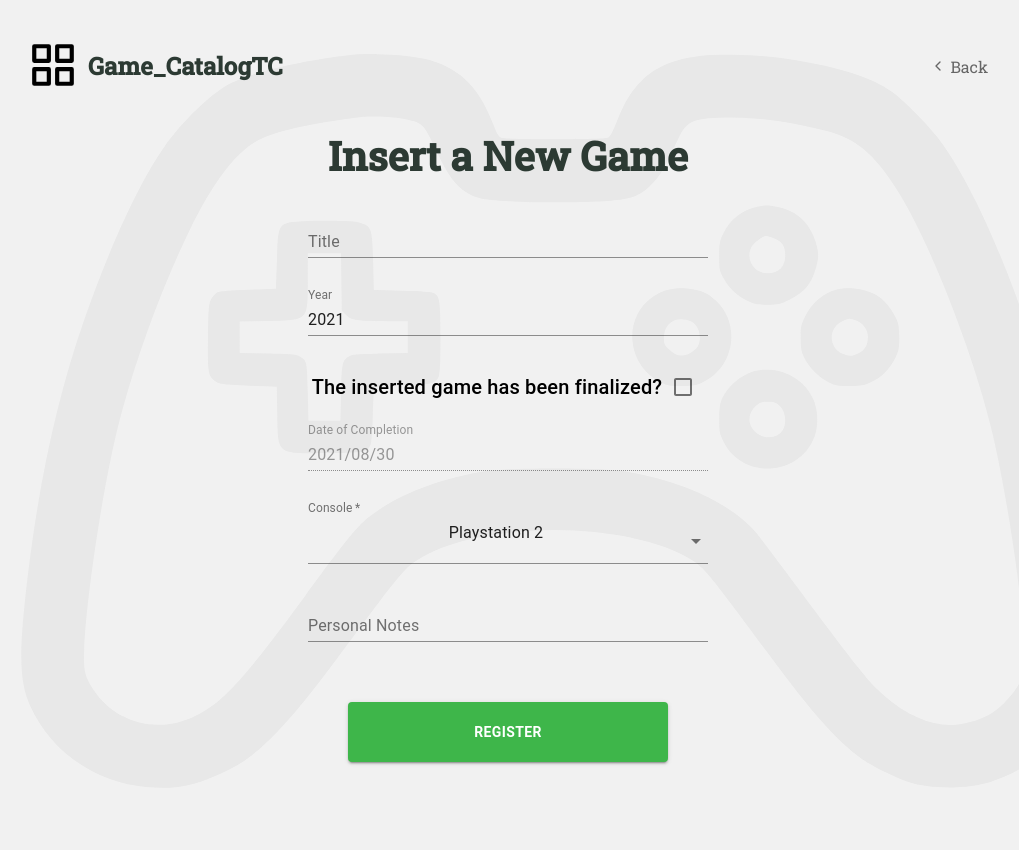
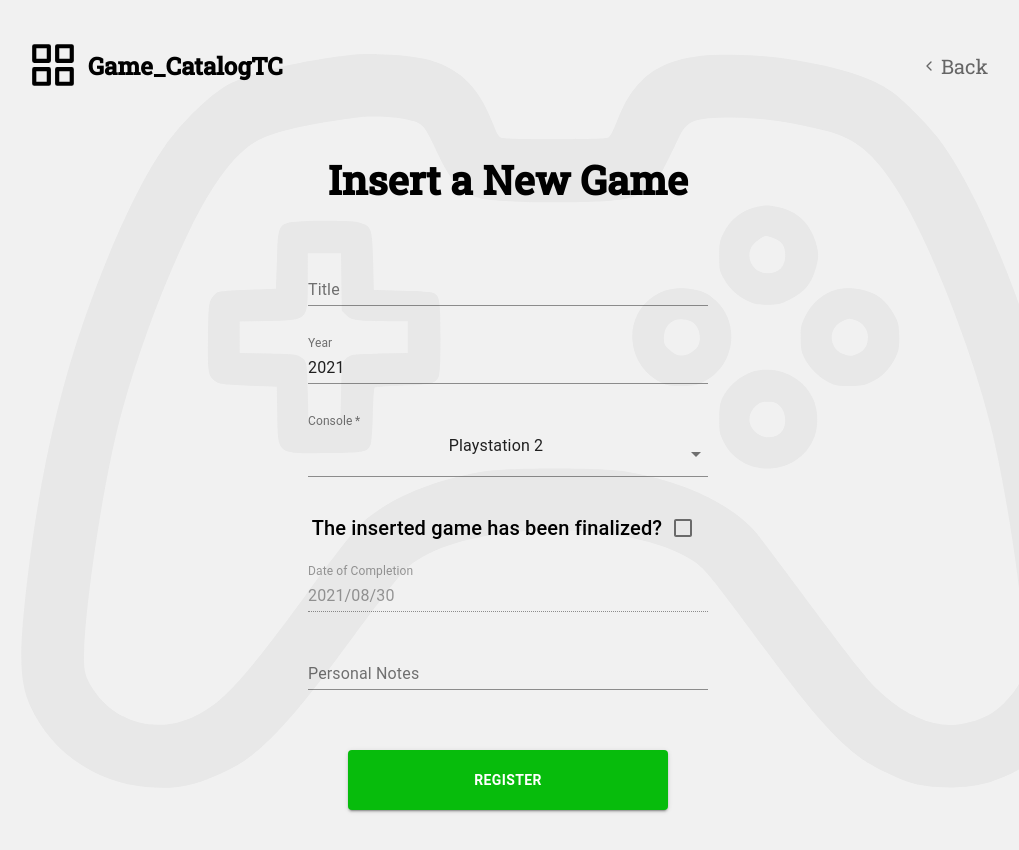
Before and after one commit to romuloqaz/TranslucentTest, a React (Create React App) app in the folder game-catalog-front-end/: page /repository in a window 1280 px wide. Shown: the whole page, without its empty margins (132-1151 px from the left). Before the commit the page ends 802 px from the top, so only its background shows below. Built offline with nearby package versions, Linux system fonts and the light colour scheme.

Commit message:
Inserting current date validation, toast insertion and page style adjustments

```diff
--- a/game-catalog-front-end/package.json
+++ b/game-catalog-front-end/package.json
@@ -21,6 +21,7 @@
     "axios": "^0.21.1",
     "date-fns": "^2.0.0-beta.5",
     "formik": "^2.2.9",
+    "react-toastify": "5.5.0",
     "polished": "^4.1.3",
     "react": "^17.0.2",
     "react-dom": "^17.0.2",
--- a/game-catalog-front-end/src/pages/Catalog/index.tsx
+++ b/game-catalog-front-end/src/pages/Catalog/index.tsx
@@ -2,11 +2,13 @@ import React, { useEffect, useState } from 'react';
 import { FiChevronRight, FiGrid, FiPlus } from 'react-icons/fi';
 import { useDispatch, useSelector } from 'react-redux';
 import { Link } from 'react-router-dom';
+import { ToastContainer } from 'react-toastify';
 
 import IGame from '../../models/IGame';
 import { fetchGamesRequest } from '../../store/games/gamesActions';
 import { RootState } from '../../store/rootReducer';
 import { Title, Form, Repositories, Logo, Error } from './styles';
+import 'react-toastify/dist/ReactToastify.css';
 
 const Catalog: React.FC = () => {
   const [searchTextGame, setSearchTextGame] = useState<string>('');
@@ -106,6 +108,7 @@ const Catalog: React.FC = () => {
             ))}
           </Repositories>
         )}
+        <ToastContainer autoClose={4000} />
       </div>
     </>
   );
--- a/game-catalog-front-end/src/pages/Catalog/styles.ts
+++ b/game-catalog-front-end/src/pages/Catalog/styles.ts
@@ -7,23 +7,21 @@ interface FormProps {
 
 export const Title = styled.h1`
   font-size: 48px;
-  color: #2c3a33;
   max-width: 450px;
   line-height: 56px;
-  margin-top: 80px;
+  margin-top: 60px;
 `;
 
 export const Logo = styled.div`
   display: flex;
 
   h2 {
-    color: #2c3a33;
     margin: 10px;
   }
 `;
 
 export const Form = styled.form<FormProps>`
-  margin-top: 40px;
+  margin-top: 30px;
   max-width: 700px;
   display: flex;
 
@@ -33,12 +31,11 @@ export const Form = styled.form<FormProps>`
     padding: 0 24px;
     border: 0;
     border-radius: 5px;
-    color: #2c3a33;
     border: 2px solid #fff;
     ${(props) =>
       props.hasError &&
       css`
-        border-color: #c53030;
+        border-color: #f44336;
       `}
     &::placeholder {
       color: #a8a8b3;
@@ -48,7 +45,7 @@ export const Form = styled.form<FormProps>`
   button {
     width: 90px;
     height: 90px;
-    background: #3eb64a;
+    background: #07bc0c;
     border: 0;
     border-radius: 50%;
     margin-left: 5px;
@@ -63,12 +60,12 @@ export const Form = styled.form<FormProps>`
 
 export const Error = styled.span`
   display: block;
-  color: #c53030;
+  color: #f44336;
   margin-top: 8px;
 `;
 
 export const Repositories = styled.div`
-  margin-top: 80px;
+  margin-top: 30px;
   max-width: 700px;
 
   div {
@@ -98,7 +95,6 @@ export const Repositories = styled.div`
 
     strong {
       font-size: 24px;
-      color: #3d3d4d;
     }
 
     p {
--- a/game-catalog-front-end/src/pages/Repository/index.tsx
+++ b/game-catalog-front-end/src/pages/Repository/index.tsx
@@ -9,11 +9,13 @@ import {
 } from '@material-ui/core';
 import { DatePicker, MuiPickersUtilsProvider } from '@material-ui/pickers';
 import { useFormik } from 'formik';
-import React, { useState, useEffect } from 'react';
+import React, { useState } from 'react';
 import { FiChevronLeft, FiGrid } from 'react-icons/fi';
 import { useDispatch } from 'react-redux';
 import { Link, useHistory } from 'react-router-dom';
+import { ToastContainer } from 'react-toastify';
 import * as yup from 'yup';
+import 'react-toastify/dist/ReactToastify.css';
 
 import IGame from '../../models/IGame';
 import { addGamesRequest } from '../../store/games/gamesActions';
@@ -23,6 +25,7 @@ const Repository: React.FC = () => {
   const dispatch = useDispatch();
   const history = useHistory();
   const [selectedDate, handleDateChange] = useState(new Date());
+  const currentDate = new Date();
 
   const formik = useFormik({
     initialValues: {
@@ -104,30 +107,6 @@ const Repository: React.FC = () => {
             error={formik.touched.year && Boolean(formik.errors.year)}
             helperText={formik.touched.year && formik.errors.year}
           />
-          <Grid container justifyContent="center">
-            <Typography variant="h6">
-              The inserted game has been finalized?
-            </Typography>
-            <Checkbox
-              name="completed"
-              value={formik.values.completed}
-              onChange={formik.handleChange}
-              color="primary"
-            />
-          </Grid>
-          <MuiPickersUtilsProvider utils={DateFnsUtils}>
-            <DatePicker
-              format="yyyy/MM/dd"
-              minDate="1969-31-12"
-              maxDate="2021-09-03"
-              value={selectedDate}
-              onChange={handleDateChange}
-              fullWidth
-              name="dateOfCompletion"
-              label="Date of Completion"
-              disabled={!formik.values.completed}
-            />
-          </MuiPickersUtilsProvider>
           <TextField
             name="console"
             label="Console"
@@ -148,6 +127,30 @@ const Repository: React.FC = () => {
             <MenuItem value="XBOX SERIES">Xbox Series</MenuItem>
             <MenuItem value="PC">PC</MenuItem>
           </TextField>
+          <Grid container justifyContent="center">
+            <Typography variant="h6">
+              The inserted game has been finalized?
+            </Typography>
+            <Checkbox
+              name="completed"
+              value={formik.values.completed}
+              onChange={formik.handleChange}
+              color="primary"
+            />
+          </Grid>
+          <MuiPickersUtilsProvider utils={DateFnsUtils}>
+            <DatePicker
+              format="yyyy/MM/dd"
+              minDate="1969-31-12"
+              maxDate={currentDate}
+              value={selectedDate}
+              onChange={handleDateChange}
+              fullWidth
+              name="dateOfCompletion"
+              label="Date of Completion"
+              disabled={!formik.values.completed}
+            />
+          </MuiPickersUtilsProvider>
           <TextField
             fullWidth
             id="personalNotes"
@@ -169,6 +172,7 @@ const Repository: React.FC = () => {
           </Button>
         </form>
       </Container>
+      <ToastContainer autoClose={4000} />
     </>
   );
 };
--- a/game-catalog-front-end/src/pages/Repository/styles.ts
+++ b/game-catalog-front-end/src/pages/Repository/styles.ts
@@ -13,6 +13,7 @@ export const Header = styled.header`
     text-decoration: none;
     color: #666;
     transition: color 0.2s;
+    font-size: 20px;
 
     &:hover {
       color: #3d3d4d;
@@ -28,7 +29,6 @@ export const Logo = styled.div`
   display: flex;
 
   h2 {
-    color: #2c3a33;
     margin: 10px;
   }
 `;
@@ -46,9 +46,8 @@ export const Container = styled.div`
     text-align: center;
 
     h1 {
-      margin: 26px 0;
+      margin: 50px 0;
       font-size: 40px;
-      color: #2c3a33;
       max-width: 450px;
       line-height: 56px;
     }
@@ -63,7 +62,7 @@ export const Container = styled.div`
     }
 
     button {
-      background: #3eb64a;
+      background: #07bc0c;
       border: 0;
       width: 80%;
       color: #fff;
--- a/game-catalog-front-end/src/store/games/gamesSagas.ts
+++ b/game-catalog-front-end/src/store/games/gamesSagas.ts
@@ -1,4 +1,5 @@
 import { AxiosResponse } from 'axios';
+import { toast } from 'react-toastify';
 import { all, call, put, takeLatest } from 'redux-saga/effects';
 
 import api from '../../services/api';
@@ -31,12 +32,15 @@ function* addGamesSaga(game) {
         '/games',
         game.payload,
       );
+      toast.success('Game inserted successfully!');
+
       yield put(
         addGamesSuccess({
           games: response.data,
         }),
       );
     } catch (error) {
+      toast.error('Failed to insert game');
       yield put(addGamesFailure(error.message));
     }
   }
```
Also changed, not shown: 1 other file (tests, documents, lock files or other folders).
